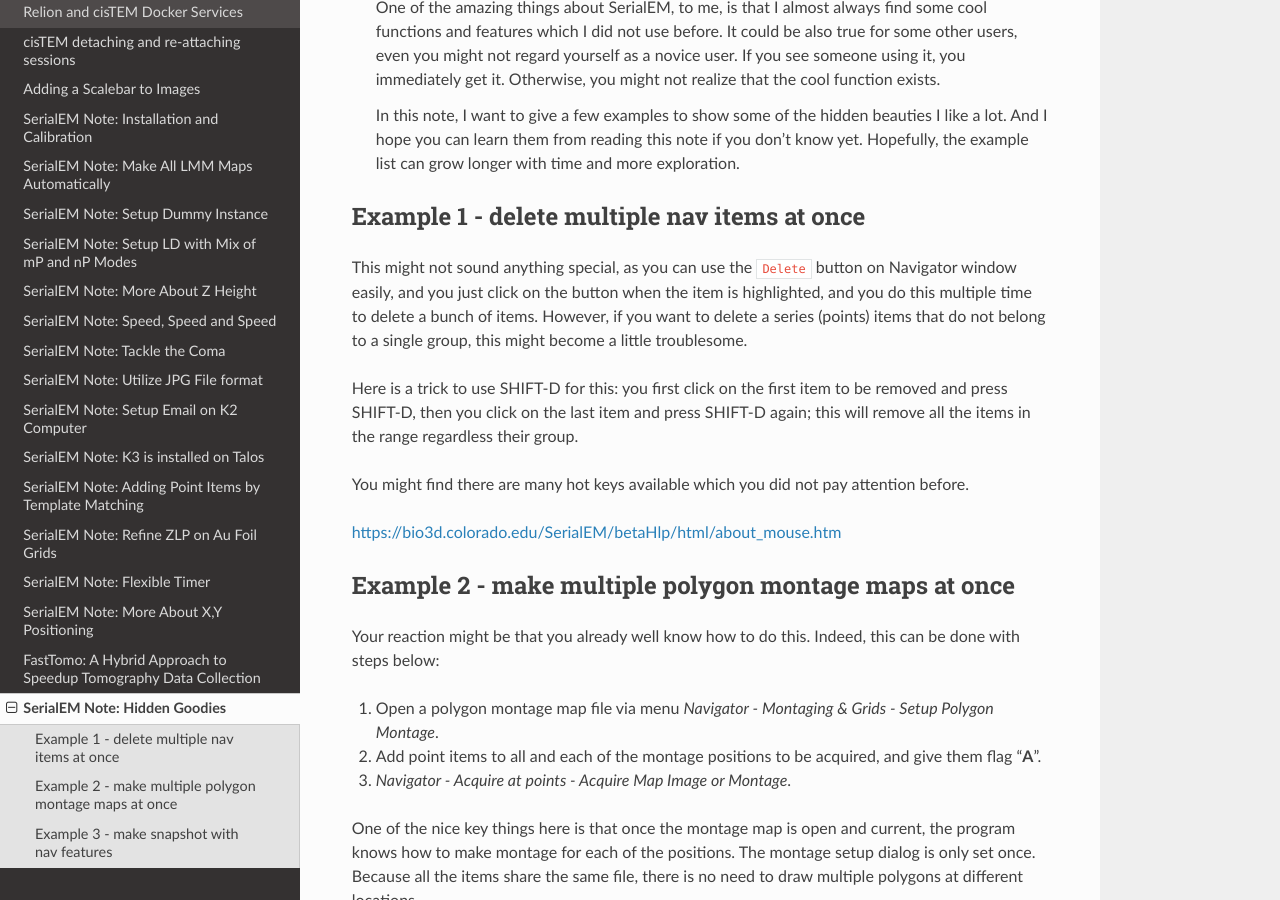
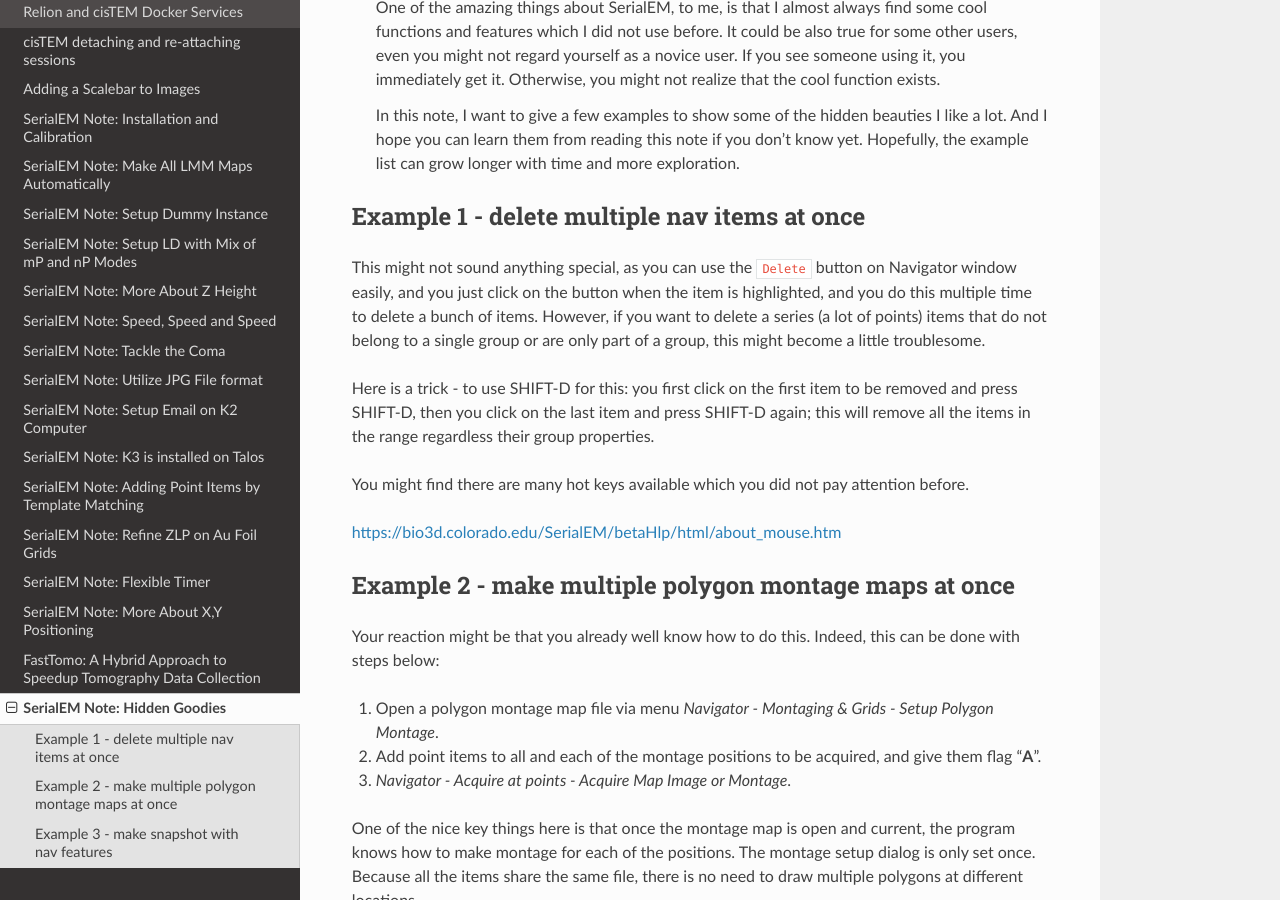
Before and after one commit to xuchen66/sphinx-emdocs, a Sphinx documentation site: the page built from source/serialem-note-hidden-goodies.rst, in a window 1280 px wide and 900 px high, scrolled down 315 px. Built offline with Sphinx 7.4.7 and the Read the Docs theme 2.0.0, drawn with Linux system fonts in a browser that asks for light colours; pages that are not in the unit, such as notebooks, are missing from menus.

Commit message:
Update serialem-note-hidden-goodies.rst

```diff
--- a/source/serialem-note-hidden-goodies.rst
+++ b/source/serialem-note-hidden-goodies.rst
@@ -30,13 +30,14 @@
 This might not sound anything special, as you can use the ``Delete`` button
 on Navigator window easily, and you just click on the button when the item
 is highlighted, and you do this multiple time to delete a bunch of items.
-However, if you want to delete a series (points) items that do not belong to
-a single group, this might become a little troublesome.
+However, if you want to delete a series (a lot of points) items that do not
+belong to a single group or are only part of a group, this might become a
+little troublesome.
 
-Here is a trick to use SHIFT-D for this: you first click on the first item
+Here is a trick - to use SHIFT-D for this: you first click on the first item
 to be removed and press SHIFT-D, then you click on the last item and press
 SHIFT-D again; this will remove all the items in the range regardless their
-group.
+group properties.
 
 You might find there are many hot keys available which you did not pay
 attention before.
```
